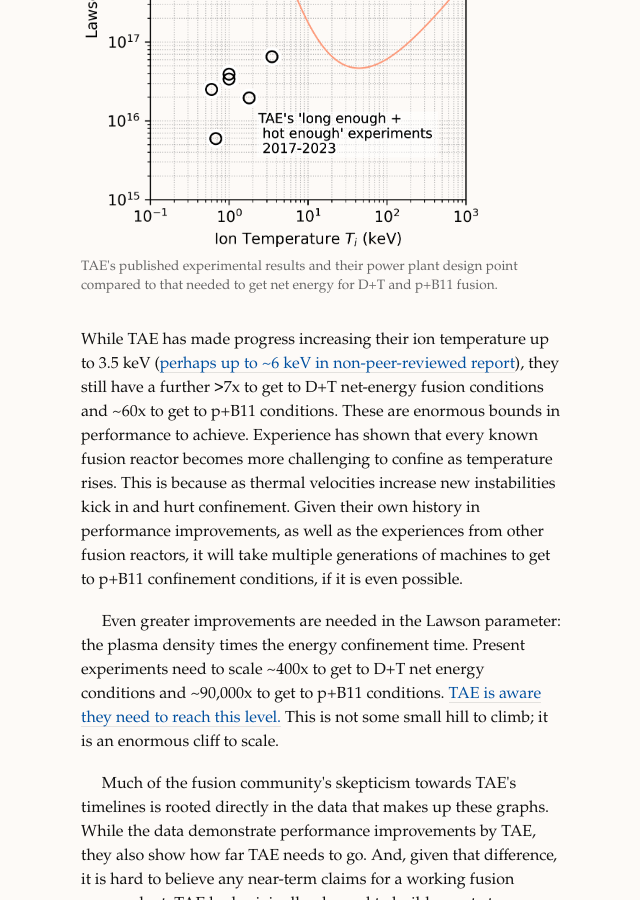
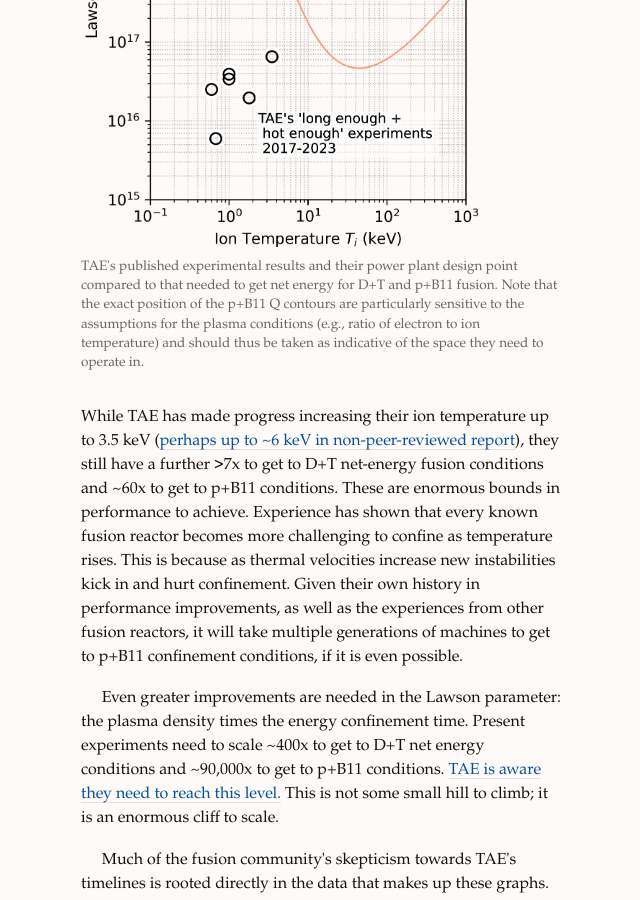
Before and after one commit to dan-ftp/fusion-conclusion, a Jekyll site: the page built from _posts/2025-12-26-how-taes-fusion-reactor-will-work-or-wont.md, in a window 1280 px wide and 900 px high, scrolled down 10562 px. Shown: the whole window, without its empty margins (175-815 px from the left). Built offline with Jekyll 4.4.1, drawn with Linux system fonts in a browser that asks for light colours; some of the changed text lies outside the part shown.

Commit message:
Update 2025-12-26-how-taes-fusion-reactor-will-work-or-wont.md

```diff
--- a/_posts/2025-12-26-how-taes-fusion-reactor-will-work-or-wont.md
+++ b/_posts/2025-12-26-how-taes-fusion-reactor-will-work-or-wont.md
@@ -100,7 +100,7 @@
 <p>The plasma conditions needed to get to fusion energy gain have been known for decades as laid out by <a href="https://en.wikipedia.org/wiki/Lawson_criterion" rel="noreferrer">Lawson</a>: for a given fusion fuel, we know the plasma temperature, density, and energy confinement time (think of this as insulation effectiveness) required. Wurzel and Hsu have <a href="https://arxiv.org/abs/2105.10954" rel="noreferrer">benchmarked</a> (and <a href="https://arxiv.org/abs/2505.03834" rel="noreferrer">updated</a>) performance of fusion concepts against these metrics. </p>
 <p>Taking the published experimental data from TAE in the Wurzel and Hsu papers and comparing it to the ion temperature needed for D+T and p+B11 fusion we find the following:</p>
 <figure class="kg-card kg-image-card kg-card-hascaption"><img src="{{ site.baseurl }}/content/images/2025/12/TAE_Lawson_progress.png" alt="TAE's published experimental results and their power plant design point compared to that needed to get net energy for D+T and p+B11 fusion.">
-    <figcaption><span style="white-space: pre-wrap;">TAE's published experimental results and their power plant design point compared to that needed to get net energy for D+T and p+B11 fusion.</span></figcaption>
+    <figcaption><span style="white-space: pre-wrap;">TAE's published experimental results and their power plant design point compared to that needed to get net energy for D+T and p+B11 fusion. Note that the exact position of the p+B11 Q contours are particularly sensitive to the assumptions for the plasma conditions (e.g., ratio of electron to ion temperature) and should thus be taken as indicative of the space they need to operate in.</span></figcaption>
 </figure>
 <p>While TAE has made progress increasing their ion temperature up to 3.5 keV (<a href="https://tae.com/tae-technologies-raises-150-million-in-latest-funding-round/" rel="noreferrer">perhaps up to ~6 keV in non-peer-reviewed report</a>), they still have a further &gt;7x to get to D+T net-energy fusion conditions and ~60x to get to p+B11 conditions. These are enormous bounds in performance to achieve. Experience has shown that every known fusion reactor becomes more challenging to confine as temperature rises. This is because as thermal velocities increase new instabilities kick in and hurt confinement. Given their own history in performance improvements, as well as the experiences from other fusion reactors, it will take multiple generations of machines to get to p+B11 confinement conditions, if it is even possible. </p>
 <p>Even greater improvements are needed in the Lawson parameter: the plasma density times the energy confinement time. Present experiments need to scale ~400x to get to D+T net energy conditions and ~90,000x to get to p+B11 conditions. <a href="https://www.physics.uci.edu/sites/physics.uci.edu/files/P20-FRC-reactor-Rostoker-08-18-2015-final.pdf" rel="noreferrer">TAE is aware they need to reach this level.</a> This is not some small hill to climb; it is an enormous cliff to scale.</p>
```
